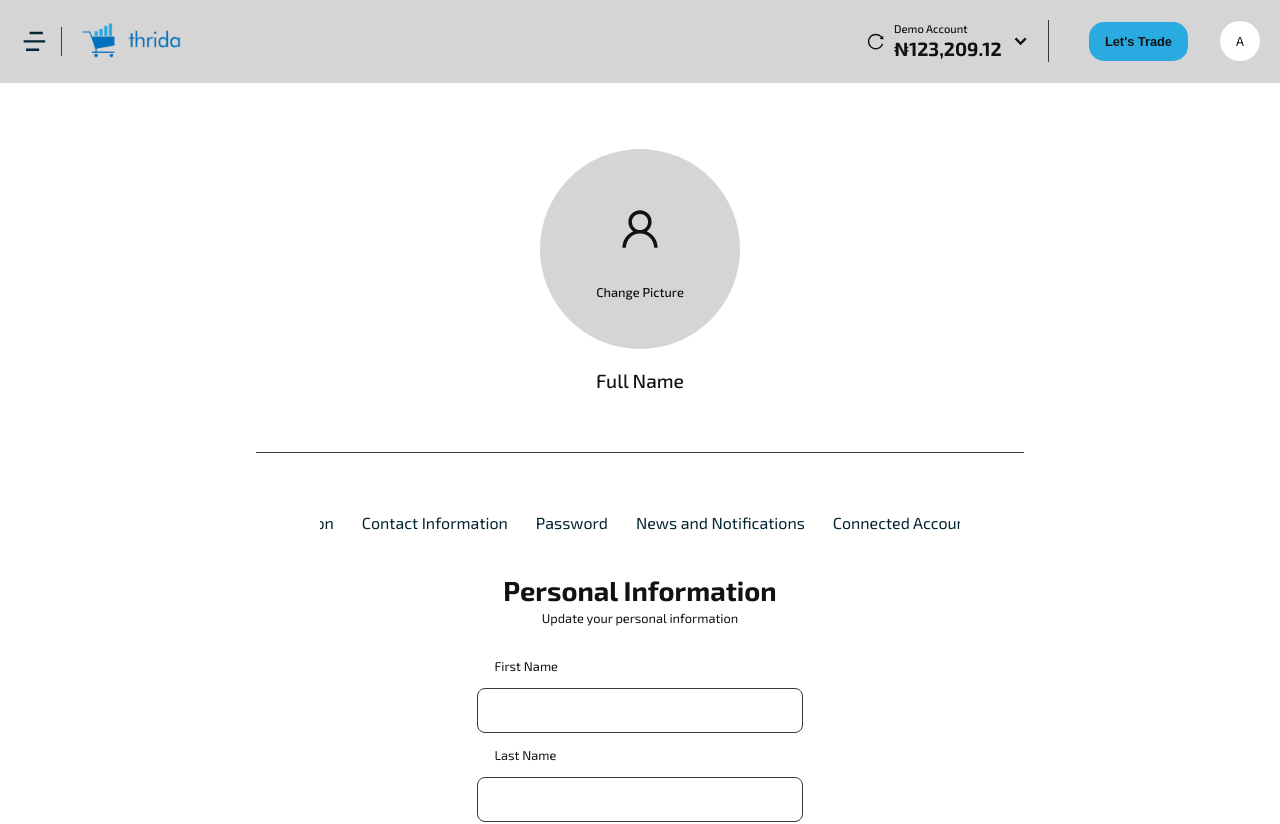
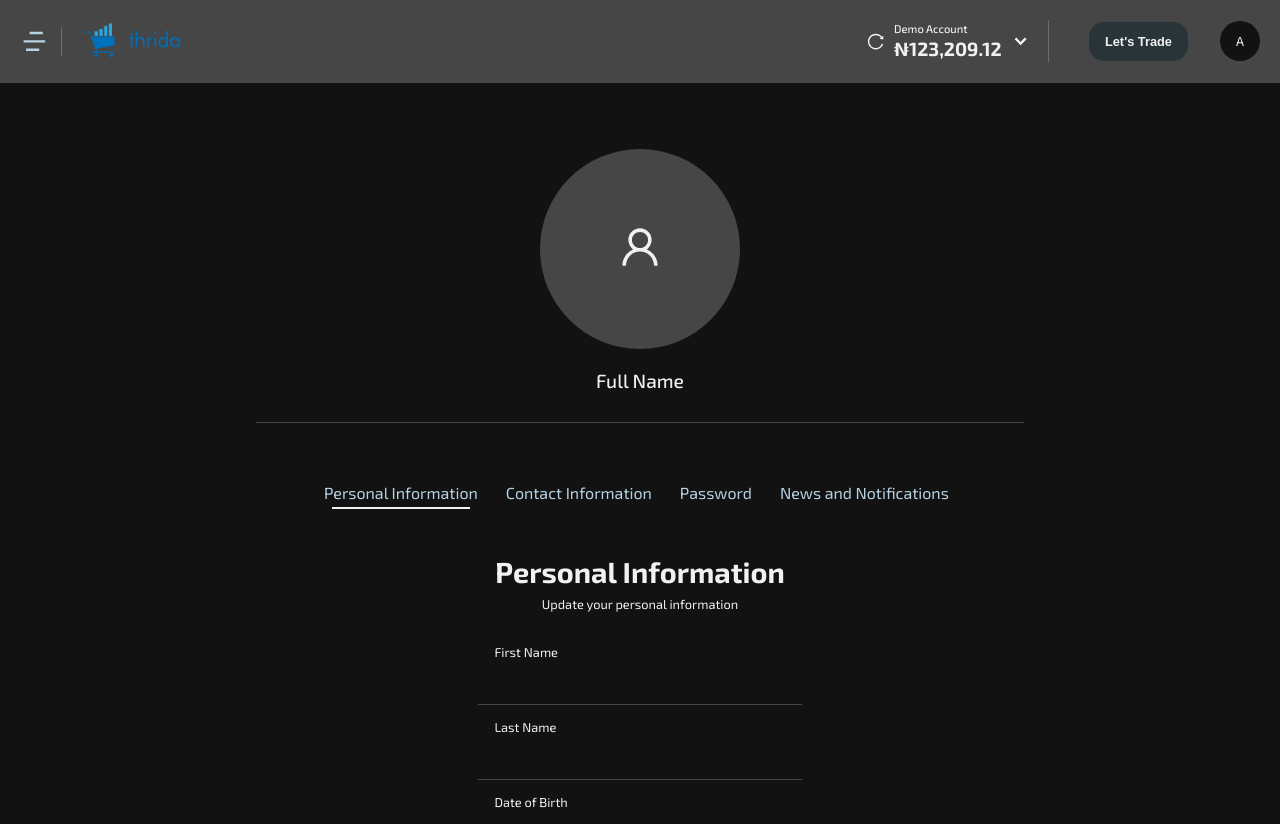
Before and after one commit to luisthe-dev/thrida, a React (Create React App) app: page /dashboard/myaccount in a window 1280 px wide. Shown: the top 824 px of the page. Built offline with nearby package versions, Linux system fonts and the light colour scheme; a web font is replaced by a local one.

Commit message:
dark mode et light mode implement

```diff
--- a/src/assets/css/Dash/DashHeader.css
+++ b/src/assets/css/Dash/DashHeader.css
@@ -105,9 +105,17 @@
   padding: 20px;
   display: none;
   position: absolute;
-  top: 0;
+  top: 100%;
   background: var(--mainBackground);
   width: 200px;
+  color: var(--darkBackground);
+}
+
+.dashbordHeader
+  .dashbordHeaderRight
+  .dashboardHeaderAccountWalletSwitch
+  .dashboardHeaderAccountWalletMenu.active {
+  display: block;
 }
 
 .dashbordHeader .dashbordHeaderRight button {
@@ -148,9 +156,14 @@
   padding: 20px;
   display: none;
   position: absolute;
-  top: 0;
+  top: 100%;
   background: var(--mainBackground);
   width: 200px;
+  color: var(--darkBackground);
+}
+
+.dashbordHeader .dashboardHeaderAccount .dashboardHeaderAccountMenu.active {
+  display: block;
 }
 
 @media (max-width: 1200px) {
--- a/src/assets/css/Dash/Profile.css
+++ b/src/assets/css/Dash/Profile.css
@@ -9,7 +9,7 @@
 }
 
 .ProfilePageContainer .ProfilePageHeader {
-  padding: 20px 0 60px;
+  padding: 20px 0 30px;
   margin: 10px auto 50px;
   border-bottom: 1px solid var(--mainShadow);
   width: 60%;
@@ -27,6 +27,32 @@
   align-items: center;
   justify-content: center;
   border-radius: 180px;
+  position: relative;
+  z-index: 5;
+}
+
+.ProfilePageContainer
+  .ProfilePageHeader
+  .ProfilePageHeaderImageContainer
+  .ProfilePageHeaderImageContainerOverlay {
+  position: absolute;
+  top: 0;
+  bottom: 0;
+  left: 0;
+  right: 0;
+  border-radius: 180px;
+  opacity: 0;
+  background: var(--darkBackground);
+  transition: all 0.4s;
+  z-index: 6;
+}
+
+.ProfilePageContainer
+  .ProfilePageHeader
+  .ProfilePageHeaderImageContainer:hover
+  .ProfilePageHeaderImageContainerOverlay {
+  opacity: 0.4;
+  transition: all 0.4s;
 }
 
 .ProfilePageContainer .ProfilePageHeader .ProfilePageHeaderImageContainer svg {
@@ -37,9 +63,29 @@
 }
 
 .ProfilePageContainer .ProfilePageHeader .ProfilePageHeaderImageContainer p {
-  font-size: 0.8rem;
-  color: var(--darkBackground);
+  position: absolute;
+  top: 0;
+  bottom: 0;
+  left: 0;
+  right: 0;
+  border-radius: 180px;
+  display: flex;
+  align-items: center;
+  justify-content: center;
+  font-size: 0.9rem;
+  font-weight: 700;
+  color: var(--mainBackground);
+  opacity: 0;
   font-weight: 500;
+  z-index: 7;
+  cursor: pointer;
+}
+
+.ProfilePageContainer
+  .ProfilePageHeader
+  .ProfilePageHeaderImageContainer:hover
+  p {
+  opacity: 1;
 }
 
 .ProfilePageContainer .ProfilePageHeader p {
@@ -75,7 +121,7 @@
   flex-direction: row;
   flex-wrap: nowrap;
   align-items: center;
-  justify-content: center;
+  justify-content: flex-start;
   gap: 20px;
   padding: 0;
   width: 100%;
@@ -97,9 +143,31 @@
   .ProfilePageBody
   .ProfilePageBodyHeader
   .ProfilePageBodySectionSelectors
-  p:hover {
-  color: var(--mainPrimary);
+  p::after {
+  content: " ";
+  display: block;
+  width: 0%;
+  height: 2px;
   background: var(--darkBackground);
+  transition: all 0.6s;
+  margin: 5px auto 0;
+}
+
+.ProfilePageContainer
+  .ProfilePageBody
+  .ProfilePageBodyHeader
+  .ProfilePageBodySectionSelectors
+  p.activeSelector::after {
+  width: 90%;
+}
+
+.ProfilePageContainer
+  .ProfilePageBody
+  .ProfilePageBodyHeader
+  .ProfilePageBodySectionSelectors
+  p:hover::after {
+  width: 80%;
+  transition: all 0.6s;
 }
 
 .ProfilePageContainer .ProfilePageBody .ProfilePageBodySections {
@@ -127,9 +195,11 @@
   .ProfilePageBodySections
   .ProfilePageBodySection
   h3 {
-  font-size: 1.7rem;
+  font-size: 1.8rem;
   color: var(--darkBackground);
-  margin: 2px auto;
+  margin: 5px auto;
+  text-align: center;
+  white-space: nowrap;
 }
 
 .ProfilePageContainer
@@ -175,11 +245,10 @@
   form
   input {
   width: 70%;
-  border-radius: 8px;
-  border: 1px solid var(--mainShadow);
-  padding: 14px 12px 14px 20px;
-  color: var(--mainShadow);
-  margin: 12px auto;
+  border-bottom: 1.2px solid var(--mainShadow);
+  padding: 14px 12px 8px 20px;
+  color: var(--darkBackground);
+  margin: 5px auto 12px;
   background: transparent;
 }
 
@@ -212,3 +281,40 @@
   color: var(--mainSecondary);
   background: var(--mainBackground);
 }
+
+@media (max-width: 600px) {
+  .ProfilePageContainer .ProfilePageBody {
+    width: 90%;
+  }
+
+  .ProfilePageContainer .ProfilePageBody .ProfilePageBodySections {
+    width: 95%;
+  }
+
+  .ProfilePageContainer
+    .ProfilePageBody
+    .ProfilePageBodySections
+    .ProfilePageBodySection
+    form
+    label {
+    width: 90%;
+  }
+
+  .ProfilePageContainer
+    .ProfilePageBody
+    .ProfilePageBodySections
+    .ProfilePageBodySection
+    form
+    input {
+    width: 90%;
+  }
+
+  .ProfilePageContainer
+    .ProfilePageBody
+    .ProfilePageBodySections
+    .ProfilePageBodySection
+    form
+    button {
+    width: 70%;
+  }
+}
--- a/src/assets/themes/dark_mode.css
+++ b/src/assets/themes/dark_mode.css
@@ -4,5 +4,5 @@
   --darkBackground: #f1f1f1;
   --mainPrimary: #293438;
   --mainSecondary: #b6d3e1;
-  --mainShadow: #d1d1d1;
+  --mainShadow: #d1d1d145;
 }
--- a/src/assets/themes/light_mode.css
+++ b/src/assets/themes/light_mode.css
@@ -4,5 +4,5 @@
   --darkBackground: #121212;
   --mainPrimary: #29abe2;
   --mainSecondary: #052433;
-  --mainShadow: #383838;
+  --mainShadow: #38383845;
 }
--- a/src/components/Dash/DashHeader.jsx
+++ b/src/components/Dash/DashHeader.jsx
@@ -1,10 +1,13 @@
-import React from "react";
+import React, { useState } from "react";
 import { RiMenu4Fill } from "react-icons/ri";
 import { MdCheck } from "react-icons/md";
 import { AiOutlineReload } from "react-icons/ai";
 import { GoChevronDown } from "react-icons/go";
 
 const DashHeader = () => {
+  const [showAccounts, setShowAccount] = useState(false);
+  const [showMenu, setShowMenu] = useState(false);
+
   return (
     <>
       <div className="dashbordHeader">
@@ -18,13 +21,22 @@ const DashHeader = () => {
           <div className="dashboardHeaderAccountWalletSwitch">
             <div className="dashboardHeaderAccountWalletMain">
               <AiOutlineReload />
-              <div className="dashboardHeaderAccountWalletCurrentDetails">
+              <div
+                className="dashboardHeaderAccountWalletCurrentDetails"
+                onClick={() => setShowAccount(!showAccounts)}
+              >
                 <p> Demo Account </p>
                 <h6> ₦123,209.12 </h6>
               </div>
               <GoChevronDown />
             </div>
-            <div className="dashboardHeaderAccountWalletMenu">
+            <div
+              className={
+                showAccounts
+                  ? "dashboardHeaderAccountWalletMenu active"
+                  : "dashboardHeaderAccountWalletMenu"
+              }
+            >
               <div className="dashboardHeaderAccountWalletMenuItem">
                 <MdCheck />
                 <p> Demo Account </p>
@@ -42,10 +54,19 @@ const DashHeader = () => {
           </div>
           <button> Let's Trade </button>
           <div className="dashboardHeaderAccount">
-            <div className="dashboardHeaderAccountMain">
+            <div
+              className="dashboardHeaderAccountMain"
+              onClick={() => setShowMenu(!showMenu)}
+            >
               <p> A </p>
             </div>
-            <div className="dashboardHeaderAccountMenu">
+            <div
+              className={
+                showMenu
+                  ? "dashboardHeaderAccountMenu active"
+                  : "dashboardHeaderAccountMenu"
+              }
+            >
               <div className="dashboardHeaderAccountMenuItem">
                 <p> Level </p>
               </div>
--- a/src/components/apis/axios.js
+++ b/src/components/apis/axios.js
@@ -1,7 +1,7 @@
 import axios from "axios";
 
-const baseUrl = "http://127.0.0.1:8000/api";
-// const baseUrl = 'https://thrida-backend.herokuapp.com/api';
+// const baseUrl = "http://127.0.0.1:8000/api";
+const baseUrl = "https://thrida-backend.herokuapp.com/api";
 
 export const ThridaApi = axios.create({
   baseURL: baseUrl,
--- a/src/index.js
+++ b/src/index.js
@@ -5,8 +5,8 @@ import App from "./App";
 import { Provider } from "react-redux";
 import { masterStore } from "./redux/masterStore";
 
-import "./assets/themes/light_mode.css";
-// import "./assets/themes/dark_mode.css";
+// import "./assets/themes/light_mode.css";
+import "./assets/themes/dark_mode.css";
 
 import "react-toastify/dist/ReactToastify.css";
 import "react-loading-skeleton/dist/skeleton.css";
--- a/src/pages/Dash/Profile.jsx
+++ b/src/pages/Dash/Profile.jsx
@@ -11,6 +11,7 @@ const Profile = () => {
       <div className="ProfilePageContainer">
         <div className="ProfilePageHeader">
           <div className="ProfilePageHeaderImageContainer">
+            <div className="ProfilePageHeaderImageContainerOverlay"></div>
             <div className="ProfilePageHeaderImage">
               <AiOutlineUser />
               <p> Change Picture </p>
@@ -21,7 +22,7 @@ const Profile = () => {
         <div className="ProfilePageBody">
           <div className="ProfilePageBodyHeader">
             <div className="ProfilePageBodySectionSelectors">
-              <p> Personal Information </p>
+              <p className="activeSelector"> Personal Information </p>
               <p> Contact Information </p>
               <p> Password </p>
               <p> News and Notifications </p>
```
